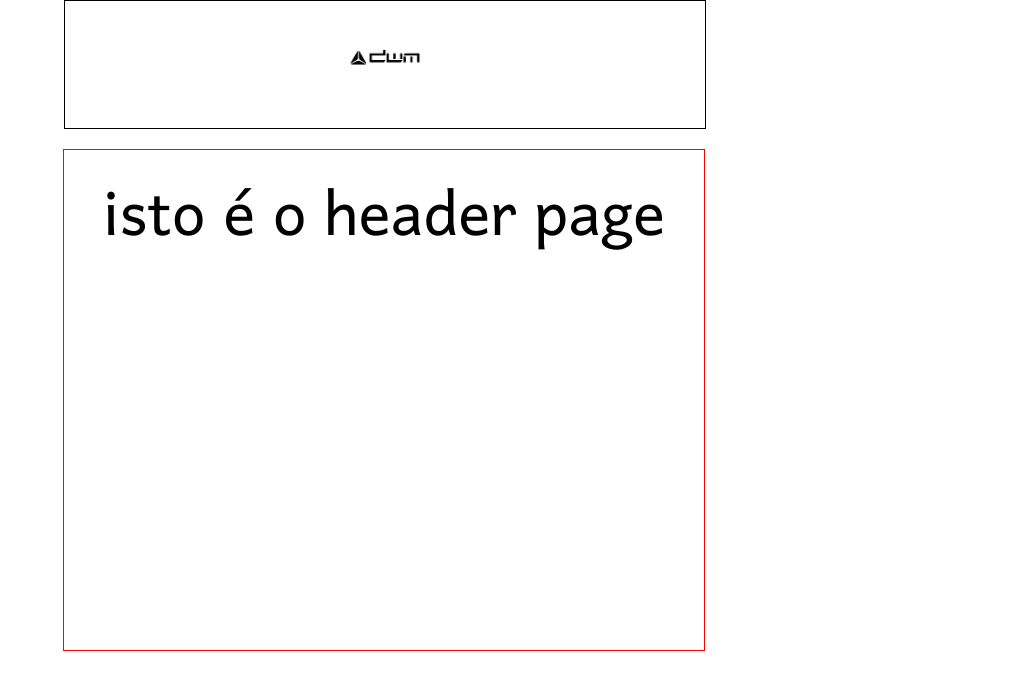
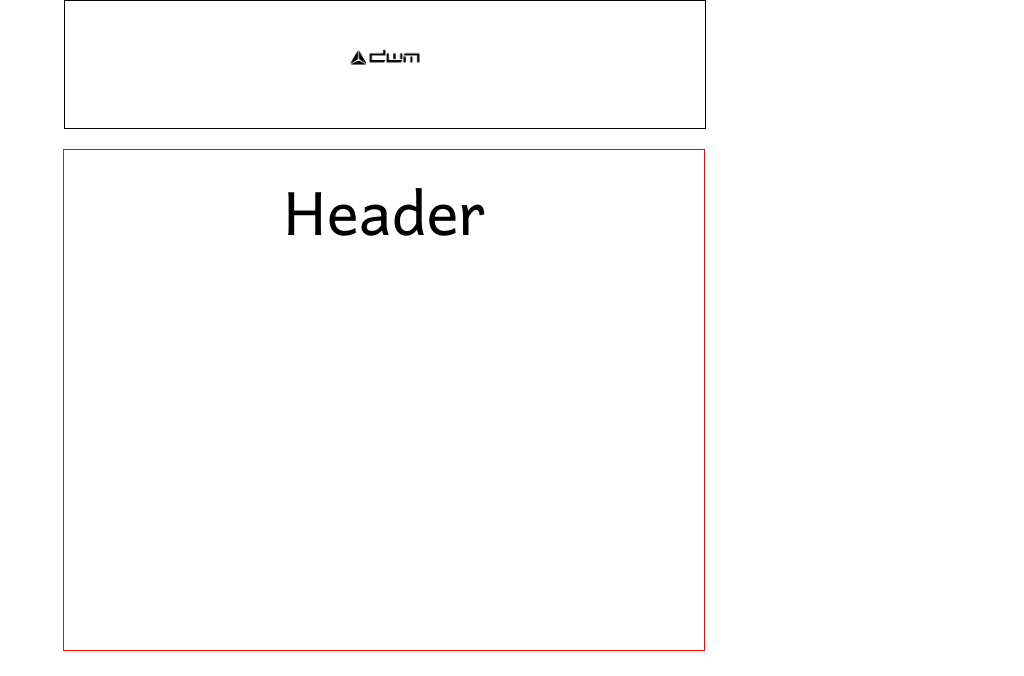
Before and after one commit to danielkozlov11/ipvc-website-dwm, a plain HTML site: page index.html in a window 1280 px wide. Shown: the top 676 px of the page, without its empty margins (256-1280 px from the left). Drawn offline with Linux system fonts and the light colour scheme.

Commit message:
feat: update header

```diff
--- a/index.html
+++ b/index.html
@@ -14,7 +14,7 @@
     <main>
         <scroll-page id="page-1">
             <div class="content">
-                isto é o header page
+               Header
             </div>
         </scroll-page>
         <scroll-page id="page-2">
```
